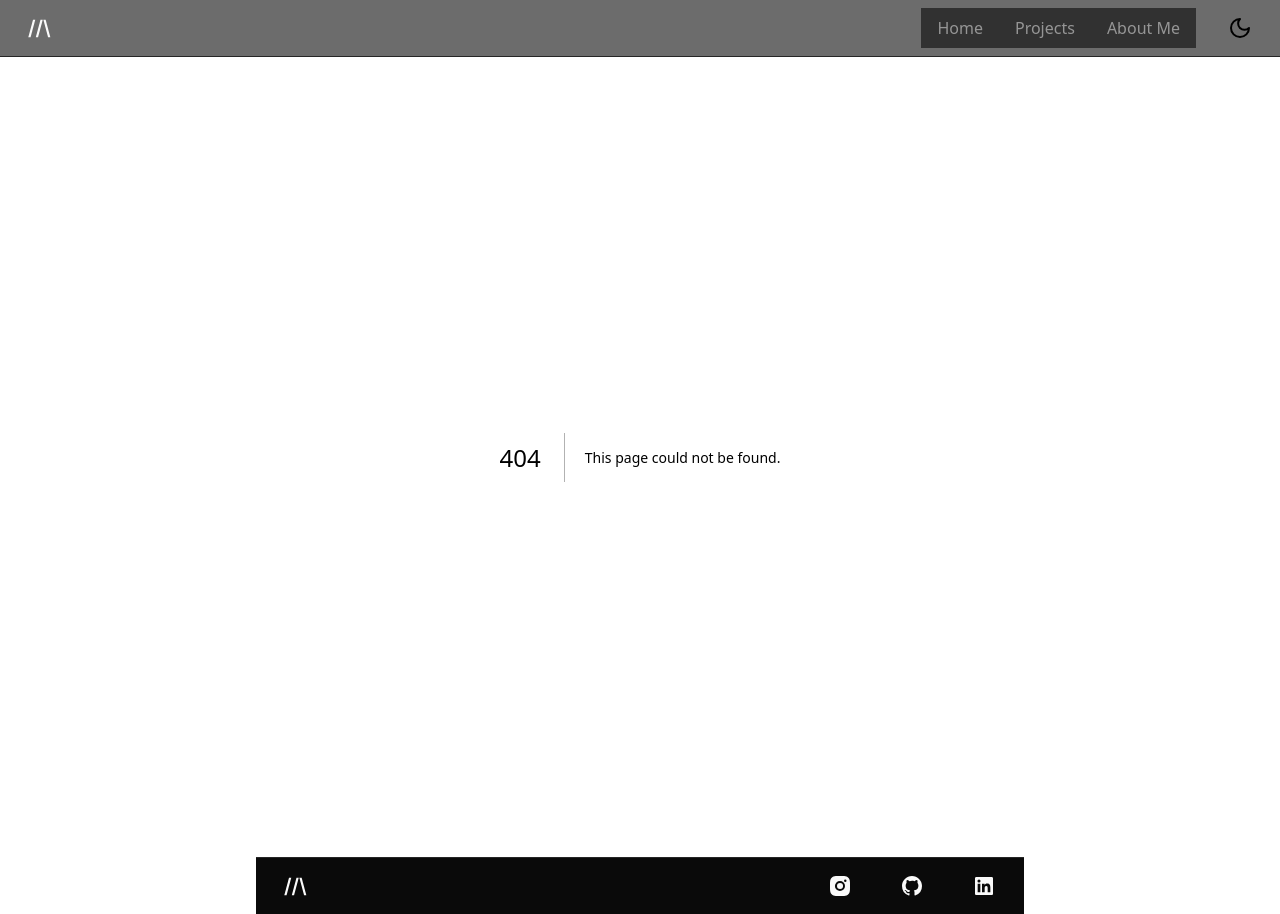
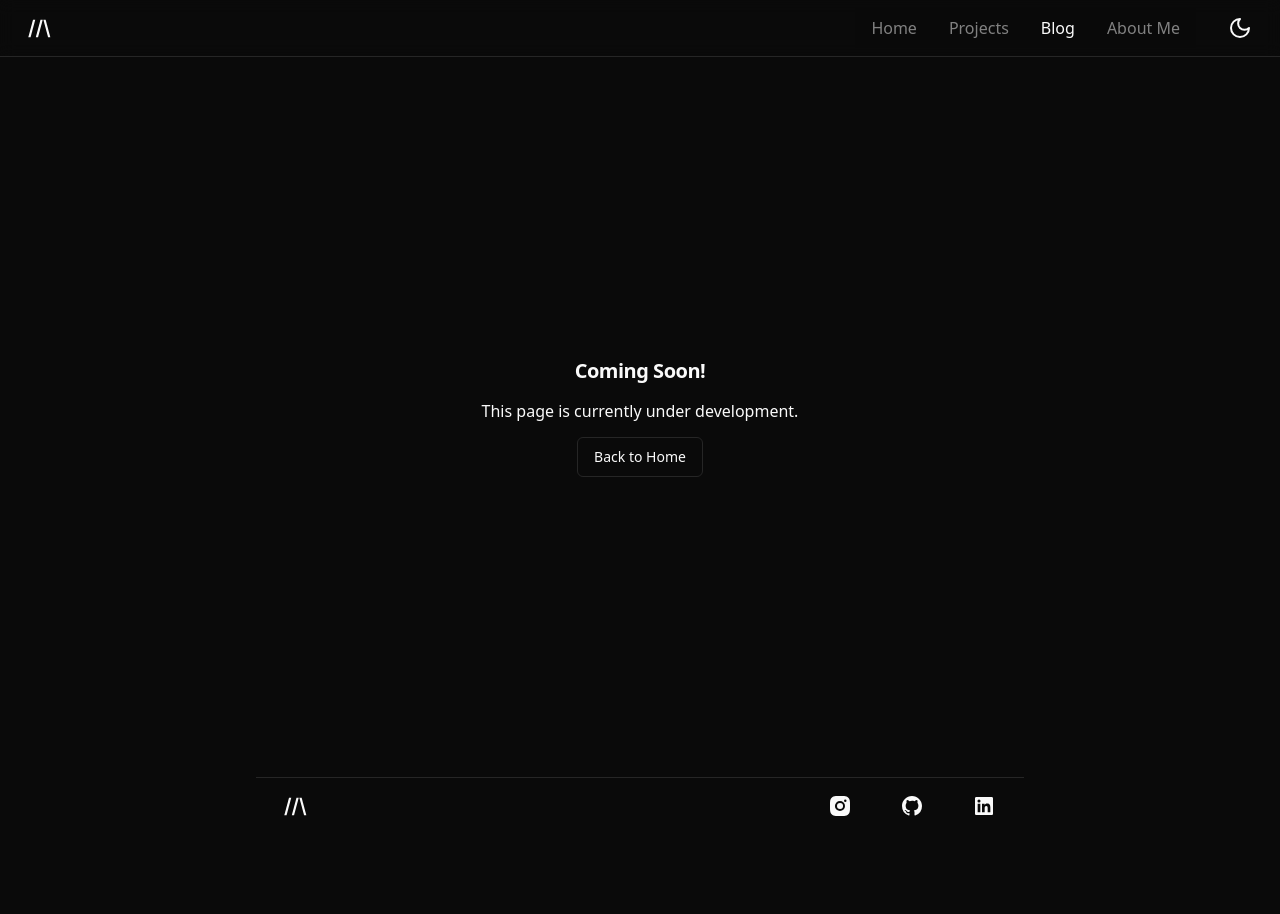
Before and after one commit to arzaqulmughny/portfolio_2, a Next.js app: page /blog in a window 1280 px wide. Before the commit this address had no page. After the commit the page ends 834 px from the top, so only its background shows below. Built offline with nearby package versions, Linux system fonts and the light colour scheme.

Commit message:
(style): blog page

```diff
--- /dev/null
+++ b/src/app/blog/layout.tsx
@@ -0,0 +1,9 @@
+export const metadata = {
+    title: 'Blog',
+};
+
+const Layout = ({ children }: { children: any }) => {
+    return <>{children}</>;
+};
+
+export default Layout;
--- /dev/null
+++ b/src/app/blog/page.tsx
@@ -0,0 +1,7 @@
+import Blog from '@/components/pages/Blog/page';
+
+const Page = () => {
+    return <Blog />;
+};
+
+export default Page;
--- a/src/components/NavigationBar.tsx
+++ b/src/components/NavigationBar.tsx
@@ -43,6 +43,10 @@ const links = [
     {
         href: '/projects',
         name: 'Projects',
+    },
+    {
+        href: '/blog',
+        name: 'Blog',
     },
     {
         href: '/about',
--- /dev/null
+++ b/src/components/pages/Blog/page.tsx
@@ -0,0 +1,25 @@
+import H2 from '@/components/ui/typography/h2';
+import P from '@/components/ui/typography/p';
+import { Button } from '@/components/ui/button';
+import Link from 'next/link';
+
+const Blog = () => {
+    return (
+        <>
+            <div className='flex flex-col gap-y-3 w-screen justify-center items-center h-[90vh]'>
+                <H2 className='text-xl text-center'>Coming Soon!</H2>
+                <P className='text-center'>This page is currently under development.</P>
+                <Link href='/'>
+                    <Button
+                        variant={'outline'}
+                        className='flex items-center w-fit'
+                    >
+                        Back to Home
+                    </Button>
+                </Link>
+            </div>
+        </>
+    );
+};
+
+export default Blog;
```
